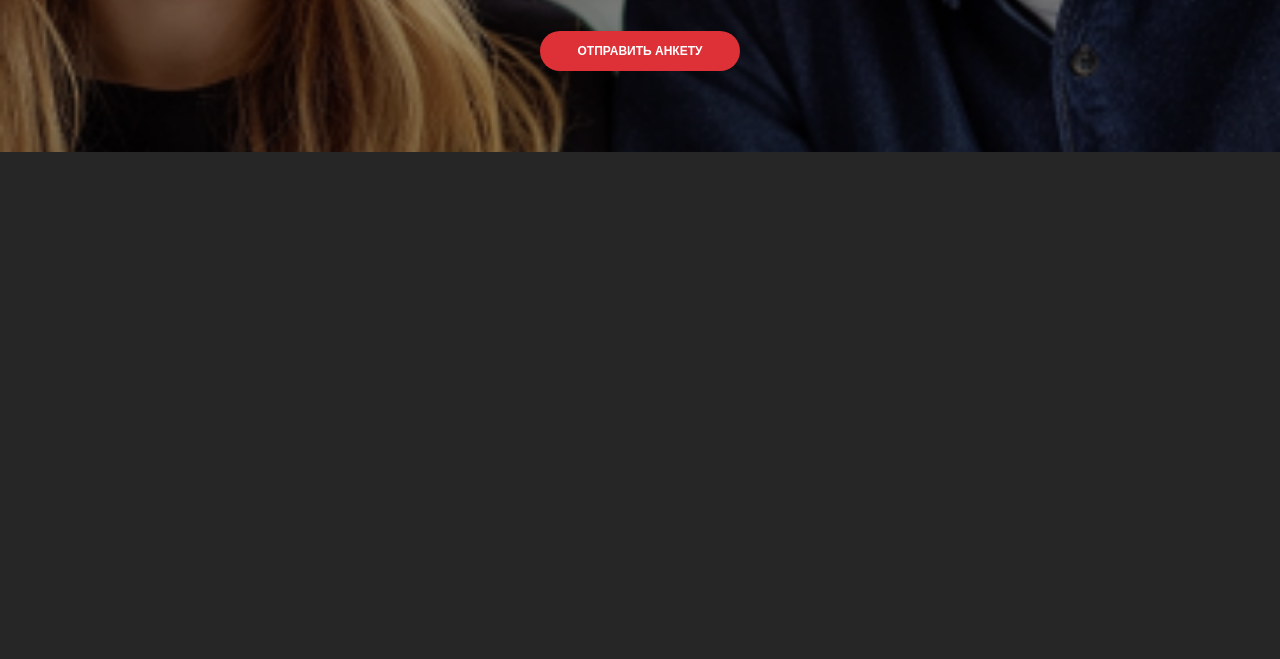
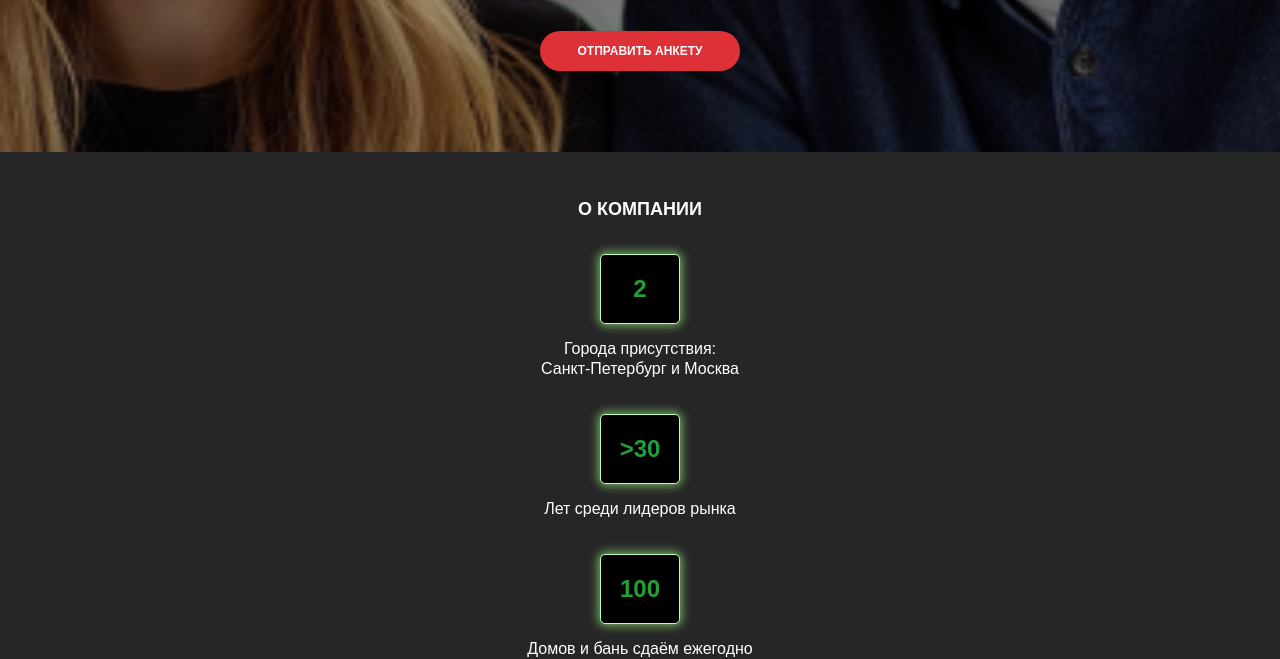
Before and after one commit to IvanDok13/alpha-marketing, a plain HTML site: page index.html in a window 1280 px wide. Shown: the part 386-1045 px from the top of the page. Before the commit the page ends 800 px from the top, so only its background shows below. Drawn offline with Linux system fonts and the light colour scheme.

Commit message:
feat: complete about section

```diff
--- a/css/styles.css
+++ b/css/styles.css
@@ -113,7 +113,7 @@ body {
 }
 
 .header__burger span:nth-of-type(2) {
-	top: calc(0% + 11.5px);
+	top: calc(0% + 13px);
 }
 
 .header__burger span:nth-of-type(3) {
@@ -228,3 +228,54 @@ body {
 	background-color: #dd3037;
 	width: 200px;
 }
+
+/* about */
+
+.about__wrapper,
+.block,
+.about__blocks {
+	display: flex;
+	flex-direction: column;
+	align-items: center;
+	justify-content: center;
+}
+
+.about__title {
+	font-weight: bold;
+	font-size: 18px;
+	text-align: center;
+	text-transform: uppercase;
+	margin-top: 47px;
+	margin-bottom: 34px;
+}
+
+.block {
+	min-width: 80px;
+	min-height: 70px;
+	border: 1px solid #b6ffba;
+	background-color: #000000;
+	box-shadow: 0px 0px 10px 2px rgba(155, 233, 126, 0.7);
+	border-radius: 5px;
+	margin-bottom: 15px;
+}
+
+.block__count {
+	position: relative;
+	font-size: 24px;
+	font-weight: bold;
+	text-align: center;
+	line-height: 40px;
+	color: #21a038;
+}
+
+.about__block_text {
+	font-size: 16px;
+	text-align: center;
+	line-height: 20px;
+	max-width: 243px;
+}
+
+.text1,
+.text2 {
+	margin-bottom: 35px;
+}
--- a/index.html
+++ b/index.html
@@ -57,6 +57,28 @@
 					<button class="invitation__btn">ОТПРАВИТЬ АНКЕТУ</button>
 				</div>
 			</section>
+
+			<section class="about">
+				<dir class="about__wrapper">
+					<h2 class="about__title">о компании</h2>
+					<div class="about__blocks">
+						<div class="about__block_1 block">
+							<span class="block__count">2</span>
+						</div>
+						<p class="about__block_text text1">
+							Города присутствия: <br />Санкт-Петербург и Москва
+						</p>
+						<div class="about__block_2 block">
+							<span class="block__count">>30</span>
+						</div>
+						<p class="about__block_text text2">Лет среди лидеров рынка</p>
+						<div class="about__block_3 block">
+							<span class="block__count">100</span>
+						</div>
+						<p class="about__block_text text3">Домов и бань сдаём ежегодно</p>
+					</div>
+				</dir>
+			</section>
 		</main>
 		<footer></footer>
 		<script src="./main.js"></script>
```
